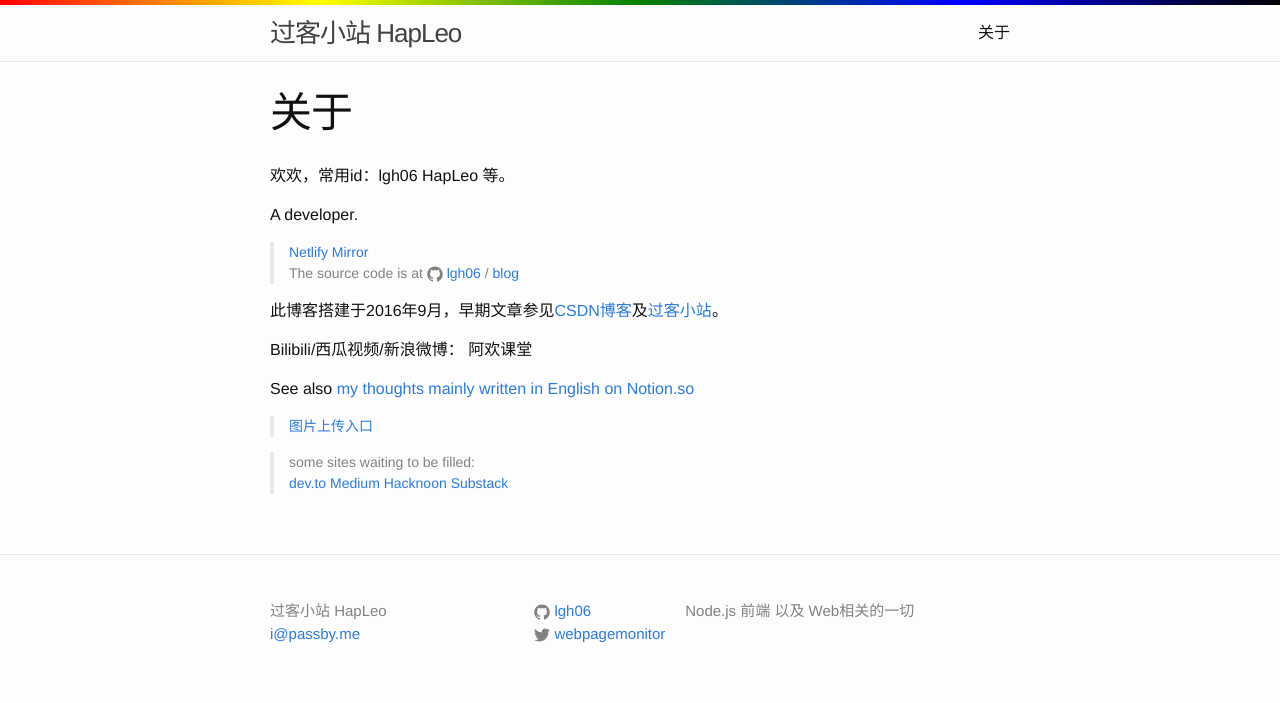
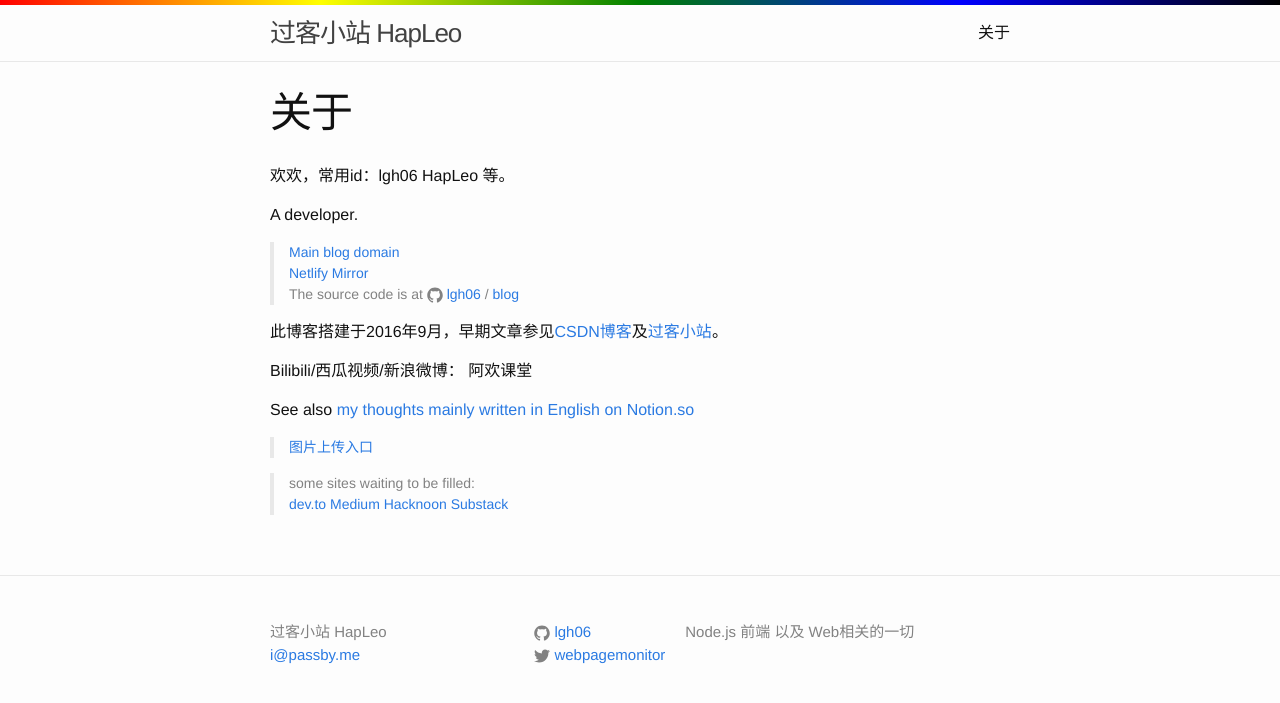
Before and after one commit to lgh06/blog, a Jekyll site: the page built from about.md, in a window 1280 px wide. Shown: the top 703 px of the page. Built offline with Jekyll 4.4.1, drawn with Linux system fonts in a browser that asks for light colours.

Commit message:
update blog link

```diff
--- a/about.md
+++ b/about.md
@@ -7,6 +7,7 @@
 欢欢，常用id：lgh06 HapLeo 等。
 
 A developer.
+> [Main blog domain](https://blog.hapleo.com/)
 > [Netlify Mirror](https://hapleo.netlify.app/)
 The source code is at
 {% include icon-github.html username="lgh06" %} /
```
